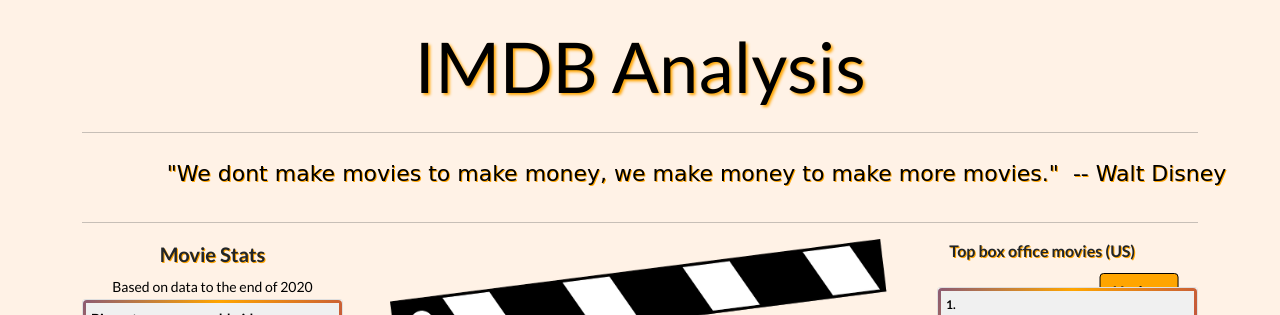
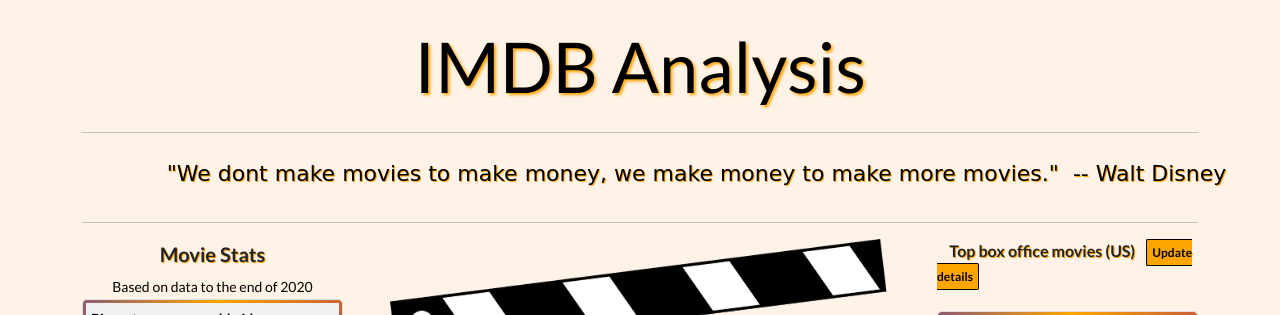
Before and after one commit to LP-116/Project-3, a Flask app: template IMDB_app/templates/index.html in a window 1280 px wide. Shown: the top 315 px of the page. Run offline with Flask 2, Linux system fonts and the light colour scheme; the template is opened without the code that fills it, so the values that code supplies are empty; some libraries are stand-ins or nearby versions.

Commit message:
html coding

```diff
--- a/IMDB_app/static/style.css
+++ b/IMDB_app/static/style.css
@@ -77,19 +77,6 @@
 }
 
 
-.btn {
-  position: absolute;
-  background-color: orange;
-  color: black;
-  top: 36.5%;
-  left: 89%;
-  transform: translate(-50%, -50%);
-  -ms-transform: translate(-50%, -50%);
-  border: 1px solid black
-
-}
-
-
 .btn1 {
   position: absolute;
   top: 55%;
@@ -137,6 +124,20 @@
   border-radius: 5px;
   text-decoration: none;
 }
+
+
+.btn4 {
+  background-color: orange;
+  color: black;
+  border: 1px solid black;
+  text-decoration: none;
+  padding: 5px;
+  margin: 5px;
+  border-radius: 2px;
+  font-size: 12px;
+}
+
+
 
 .date {
   display: block;
--- a/IMDB_app/templates/index.html
+++ b/IMDB_app/templates/index.html
@@ -61,7 +61,7 @@
               </div>
               <br>
               <div class="col-lg-6 img-wrapper">
-              <img class="text-center img-responsive" src="../static/images/clapper.png">
+              <img class="img-responsive" src="../static/images/clapper.png">
               <div class="text-center img-overlay" > <p class="text1"> To explore the dataset, select an option below.</p>
                 <p><a class="btn1" href="analysis.html">View Analysis </a></p>
                 <p><a class="btn2" href="database.html">View Database </a></p>
@@ -73,8 +73,8 @@
               </div>
 
               <div class="col-lg-3">
-                <p class="top-heading"><b>&nbsp &nbsp Top box office movies (US) </b><br class="date">
-                  &nbsp &nbsp &nbsp <small class="top-heading2">{{ imdb.Date }}  &nbsp &nbsp &nbsp &nbsp &nbsp &nbsp</small></p> <a class="btn" href="../scrape" role="button"><b>Update</b></a>
+                <p class="top-heading"><b>&nbsp &nbsp Top box office movies (US)&nbsp <a class="btn4" href="../scrape" role="button"><b>Update details</b></a></b><br class="date">
+                  &nbsp &nbsp &nbsp <small class="top-heading2">{{ imdb.Date }}  &nbsp &nbsp &nbsp &nbsp &nbsp &nbsp</small></p>
 
                 <div class="card animated-box in">
                   <div class="card-body">
```
